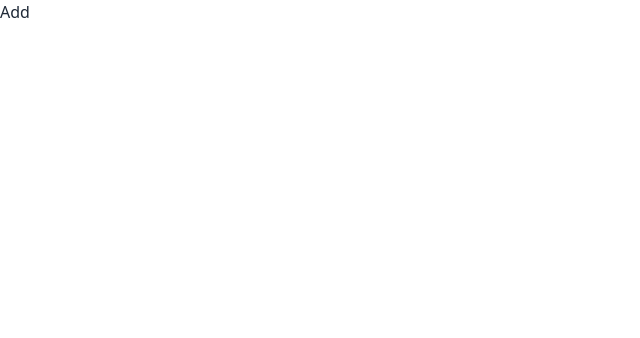
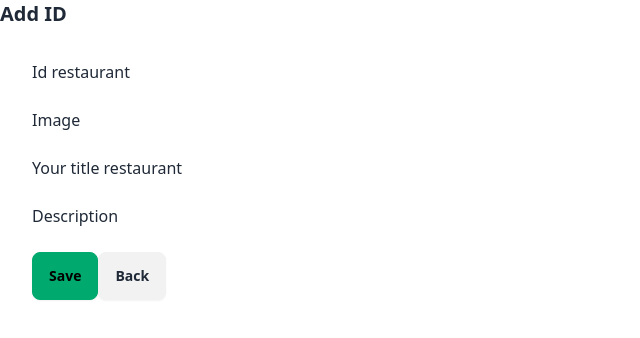
Before and after one commit to Punsano26/Grab-Tailwind-workshop1, a React (Vite) app: page /add in a window 1280 px wide. Shown: the top 338 px of the page, without its empty margins (0-640 px from the left). Built offline with nearby package versions, Linux system fonts and the light colour scheme.

Commit message:
Edit Navbar and pushed ADDRes function Not finished add img brows

```diff
--- a/db.json
+++ b/db.json
@@ -1,76 +1,82 @@
 {
   "restaurants": [
     {
-      "id": 1,
+      "id": "1",
       "img": "https://food-cms.grab.com/compressed_webp/merchants/3-C4EFGLCWLEMTN6/hero/15e8c356-c4a6-4995-af03-de75b945737a__store_cover__2024__05__04__10__28__06.webp",
       "title": "หมูสะเต๊ะป้าสม ประตูผี - สำราญราษฎร์",
       "type": "อร่อยเหาะ"
     },
     {
-      "id": 2,
+      "id": "2",
       "img": "https://food-cms.grab.com/compressed_webp/merchants/3-C2JGVA3UA2B1NT/hero/2d2ff3906ac347f3ba5a15830beaf564_1628816783883544461.webp",
       "title": "ติ๋มนมสด ประตูผี - ถ.มหาไชย จ.นครปฐม",
       "type": "อร่อย หอม ชื่นใจ ละมุนปากถ้าไม่เชื่อให้มาลองชิมดูได้เลย"
     },
     {
-      "id": 3,
+      "id": "3",
       "img": "https://food-cms.grab.com/compressed_webp/merchants/3-C4LFTVLFLYJKEJ/hero/48ff79ff1d7a48f09aa03b254b59e8ab_1694678639584600512.webp",
       "title": "Tamarin Tree Cafe - ซอยรามบุตรี",
       "type": "โจ๊กต้องต้ทให้เละถ้าต้มไม่เละมันไม่เป็นโจ๊ค"
     },
     {
-      "id": 4,
+      "id": "4",
       "img": "https://food-cms.grab.com/compressed_webp/merchants/3-C6DJR3JJHELATA/hero/828cc275-7a51-4707-8539-085fb7315f92__store_cover__2024__02__02__13__09__49.webp",
       "title": "Sareena หม่าล่า (ฮาล้าล) - โรงเรียนสตรวิทยา",
       "type": "สำหรับคนชอบกินรสแซ่บ เจ้าของร้านก็แซ่บเหมือนกัน"
     },
     {
-      "id": 5,
+      "id": "5",
       "img": "https://food-cms.grab.com/compressed_webp/merchants/3-C24XC3DCC8LECN/hero/b3f2e4d8e4e54c8ebef37f84475a837d_1636028237638835591.webp",
       "title": "คินุ โดนัท - ตะนาว",
       "type": "โดนัทยังมีรูแล้ว you มีใจไหม หอมหวานอร่อยสดใหม่ รสชาติไม่ซ้ำใคร เพราะไม่มีใครกล้าทำตาม ทางร้านรับประกันถ้าไม่อร่อยยินดีคืนเงิน"
     },
     {
-      "id": 6,
+      "id": "6",
       "img": "https://food-cms.grab.com/compressed_webp/merchants/3-C6LXAE6AL651VJ/hero/fe14c75880734784b58ae514b16e59f8_1715584644922056005.webp",
       "title": "PAPAPALM JUICE & SMOOTHIES - ถนนตะนาว",
       "type": "น้ำสตอเบอเลิ่ม อร่อยหวานชื่นจาย ถ้าไม่อร่อยไปด่าร้านข้างๆได้เลย!"
     },
     {
-      "id": 7,
+      "id": "7",
       "img": "https://food-cms.grab.com/compressed_webp/merchants/3-C6MYVPXUV2DWTJ/hero/329b7b0f-d8d9-4e54-ab05-e2e9c5647a82__store_cover__2024__06__06__09__48__16.webp",
       "title": "ตั๋งตั๋ง ขนมจีบกุ้งสูตรภัตตาคาร - พระราม 6",
       "type": "สั่ง โปเตโต้ คอร์เนอร์ เดลิเวอรี"
     },
     {
-      "id": 8,
+      "id": "8",
       "img": "https://food-cms.grab.com/compressed_webp/merchants/3-C2KFSCAYEJJUSA/hero/9b722241-efa2-4134-adf7-16a09ea7d7a1__store_cover__2023__11__22__16__27__40.webp",
       "title": "ยุ้ยกี้บะหมีราชวิถี",
       "type": "บะหมี่อร่อย!"
     },
     {
-      "id": 9,
+      "id": "9",
       "img": "https://food-cms.grab.com/compressed_webp/merchants/3-C2LBNFAVC75VVA/hero/7a1e788dc36d48c2819d0b162cacc59e_1614249659690380144.webp",
       "title": "Mei Sien Chinese Restaurant -บางขุนพรหม",
       "type": "ติ่มซำ, อาหารตามสั่ง"
     },
     {
-      "id": 10,
+      "id": "10",
       "img": "https://food-cms.grab.com/compressed_webp/merchants/3-CZCUGLNDN7DWAX/hero/4bbbdaa6f9d845e3be39c34080cec4ae_1693368266203001873.webp",
       "title": "Kungfu Express (กังฟูเอ็กซ์เพลส) - สีลม",
       "type": "ติ่มซำ, หม่าล่า, อาหารตามสั่ง"
     },
     {
-      "id": 11,
+      "id": "11",
       "img": "https://food-cms.grab.com/compressed_webp/merchants/THGFIST000004lq/hero/457ed45ff7c74eb1ac85348dcdb6585f_1621174145648061370.webp",
       "title": "Din Tai Fung (ติ่น ไท่ ฟง) - Central World (เซ็นทรัลเวิลด์)",
       "type": "ติ่มซำ, Rice noodles"
     },
     {
-      "id": 12,
+      "id": "12",
       "img": "https://food-cms.grab.com/compressed_webp/merchants/3-C4KGVCLTPCAVAJ/hero/6d6bb90c-fdb5-46c2-b168-fab6f25415ed__store_cover__2023__11__24__05__46__55.webp",
       "title": "铭记黄焖鸡 หมิงจี้ หวงเมินจี - สาขาเยาวราช",
       "type": "ติ่มซำ"
+    },
+    {
+      "id": "13",
+      "img": "https://encrypted-tbn0.gstatic.com/images?q=tbn:ANd9GcSKTegJ5CvLUZVTZE_rxhj3Pt0xkNgA66fIUw&s",
+      "title": "Coco pun restaurant",
+      "type": "diliciuse"
     }
   ]
 }
--- a/src/Components/Nav.jsx
+++ b/src/Components/Nav.jsx
@@ -8,9 +8,10 @@ const Nav = () => {
   };
 
   return (
-    <nav className="bg-black p-4">
+    <nav className="bg-black p-8">
       <div className="flex items-center justify-between">
-        <div className="text-white text-2xl font-semibold">Grab Food Coppy</div>
+        <img src="https://w7.pngwing.com/pngs/740/105/png-transparent-grab-application-hd-logo.png" alt="" className="w-16 h-8"/>
+        {/* <div className="text-white text-2xl font-semibold">Grab Food Coppy</div> */}
 
         {/* toggle menu */}
         <div className="md:hidden">
@@ -32,16 +33,16 @@ const Nav = () => {
         </div>
         <ul className="hidden md:flex space-x-4">
           <li>
-            <a href="#" className="text-white"></a>Home
+            <a href="/" className="text-white">Home</a>
           </li>
           <li>
-            <a href="#" className="text-white"></a>Service
+            <a href="/add" className="text-white">Add Restaurant</a>
           </li>
           <li>
-            <a href="#" className="text-white"></a>About
+            <a href="#" className="text-white">About</a>
           </li>
           <li>
-            <a href="#" className="text-white"></a>Report
+            <a href="#" className="text-white">Report</a>
           </li>
         </ul>
       </div>
@@ -49,16 +50,16 @@ const Nav = () => {
       {isMenuOpen ? (
       <ul className="flex-col md:hidden">
           <li className="py-3">
-            <a href="#" className="text-white"></a>Home
+            <a href="#" className="text-white">Home</a>
           </li>
           <li className="py-3">
-            <a href="#" className="text-white"></a>Service
+            <a href="/add" className="text-white">Add Restauran</a>
           </li >
           <li className="py-3">
-            <a href="#" className="text-white"></a>About
+            <a href="#" className="text-white">About</a>
           </li>
           <li className="py-3">
-            <a href="#" className="text-white"></a>Report
+            <a href="#" className="text-white">Report</a>
           </li>
         </ul>
        )  : null}
--- a/src/pages/Add.jsx
+++ b/src/pages/Add.jsx
@@ -1,8 +1,126 @@
-import React from 'react'
+import {useState} from "react";
+import { useNavigate, Link } from "react-router-dom";
+const Add = () => {
+  const [restaurant, setRestaurant] = useState({
+    id: "",
+    img: "",
+    title: "",
+    type: "",
+  });
 
-export const Add = () => {
+  const navigate = useNavigate();
+  const handleChange = (e) =>{
+    setRestaurant({...restaurant, [e.target.name]: e.target.value});
+  };
+
+  const handleSummit =(e) => {
+    e.preventDefault();
+    const restaurantData = {
+      id: restaurant.id,
+      img: restaurant.img,
+      title: restaurant.title,
+      type: restaurant.type,
+    };
+    fetch("http://localhost:3000/restaurants",{
+    method:"POST",
+    headers:{"content-type": "application/json"},
+    body:JSON.stringify(restaurantData)
+  }).then(
+    (res) =>{
+      alert("save sucessfully")
+      navigate("/")
+    }
+  ).catch((err)=>{
+    console.log(err);
+  })
+  }
+
   return (
-    <div>Add</div>
-  )
-}
-export default Add
+    <div>
+      <div className="row">
+        <div className="offset-lg-3 col-lg-6">
+          <form className="container" onSubmit={handleSummit}>
+            <div className="card">
+              <div className="card-title">
+                <h2>Add ID</h2>
+              </div>
+              <div className="card-body">
+                <div className="row">
+                  <div className="col-lg-12">
+                    <div className="form-group">
+                      <label htmlFor="id">Id restaurant</label>
+                      <input
+                        type="text"
+                        required
+                        name="id"
+                        id="id"
+                        value={restaurant.id}
+                        onChange={handleChange}
+                        className="form-control"
+                      />
+                    </div>
+                  </div>
+                  <div className="col-lg-12">
+                    <div className="form-group">
+                      <label htmlFor="img">Image</label>
+                      <input
+                        type="text"
+                        required
+                        name="img"
+                        id="img"
+                        value={restaurant.img}
+                        onChange={handleChange}
+                        className="form-control"
+                      />
+                    </div>
+                  </div>
+                  <div className="col-lg-12">
+                    <div className="form-group">
+                      <label htmlFor="title">Your title restaurant</label>
+                      <input
+                        type="text"
+                        required
+                        name="title"
+                        id="title"
+                        value={restaurant.title}
+                        onChange={handleChange}
+                        className="form-control"
+                      />
+                    </div>
+                  </div>
+                  <div className="col-lg-12">
+                    <div className="form-group">
+                      <label htmlFor="type">Description</label>
+                      <input
+                        type="text"
+                        required
+                        name="type"
+                        id="type"
+                        value={restaurant.type}
+                        onChange={handleChange}
+                        className="form-control"
+                      />
+                    </div>
+                  </div>
+
+                  <div className="col-lg-12">
+                    <div className="form-group">
+                      <button className="btn btn-success" type="submit">
+                        Save
+                      </button>
+                      <Link to="/" className="btn btn-danger">
+                        Back
+                      </Link>
+                    </div>
+                  </div>
+                </div>
+              </div>
+            </div>
+          </form>
+        </div>
+      </div>
+    </div>
+  );
+};
+
+export default Add;
```
